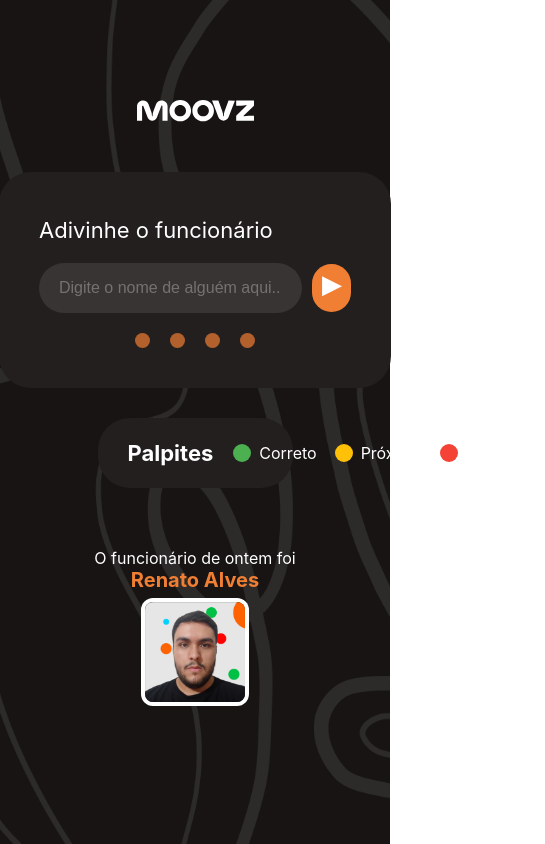
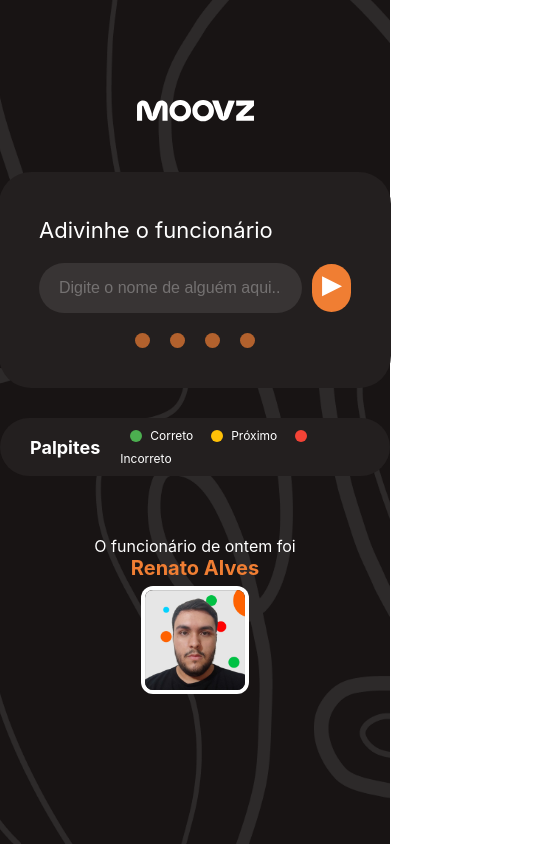
Before and after one commit to CaduRomaniello/moovzdle, a React (Create React App) app: page / in a window 390 px wide. Shown: the whole page, 545 px wide, since content can reach past the window. Built offline with nearby package versions, Linux system fonts and the light colour scheme.

Commit message:
feat(ui): add responsivity for screens with max-width 480px

```diff
--- a/package.json
+++ b/package.json
@@ -35,5 +35,10 @@
       "last 1 firefox version",
       "last 1 safari version"
     ]
+  },
+  "devDependencies": {
+    "autoprefixer": "^10.4.21",
+    "postcss": "^8.5.6",
+    "tailwindcss": "^3.4.17"
   }
 }
--- /dev/null
+++ b/postcss.config.js
@@ -0,0 +1,6 @@
+module.exports = {
+  plugins: {
+    tailwindcss: {},
+    autoprefixer: {},
+  },
+}
--- a/src/styles/caption.css
+++ b/src/styles/caption.css
@@ -50,3 +50,104 @@
 .red {
     background-color: #F44336;
 }
+
+@media screen and (max-width: 1200px) {
+.caption {
+    display: flex;
+    flex-direction: row;
+    align-items: center;
+    justify-content: center;
+    width: 60%;
+    justify-content: space-between;
+    background-color: #231F1F;
+    border-radius: 32px;
+    padding: 0px 20px;
+    box-sizing: border-box;
+    margin-top: 30px;
+    color: #fff
+}
+}
+
+@media screen and (max-width: 768px) {
+.caption {
+    display: flex;
+    flex-direction: row;
+    align-items: center;
+    justify-content: center;
+    width: 70%;
+    justify-content: space-between;
+    background-color: #231F1F;
+    border-radius: 32px;
+    padding: 0px 20px;
+    box-sizing: border-box;
+    margin-top: 30px;
+    color: #fff
+}
+.circle {
+    width: 14px;
+    height: 14px;
+    border-radius: 50%;
+    margin-left: 10px;
+    /* Espaço entre os círculos e textos */
+}
+.legend-text{
+    font-size: 14px;
+    flex-wrap: wrap;
+}
+.legend-container {
+    display: flex;
+    flex-direction: row;
+    align-items: center;
+    /* gap: 8px; */
+    /* Espaço entre os elementos */
+    /* padding-right: 10px; */
+    flex-wrap: wrap;
+}
+}
+
+@media screen and (max-width: 480px) {
+.caption {
+    display: flex;
+    flex-direction: row;
+    align-items: center;
+    justify-content: center;
+    width: auto;
+    justify-content: space-between;
+    background-color: #231F1F;
+    border-radius: 32px;
+    padding: 0px 20px;
+    box-sizing: border-box;
+    margin-top: 30px;
+    color: #fff
+}
+
+.caption-title {
+    font-size: 18px;
+    color: #fff;
+    margin-right: 10px;
+    font-weight: bold;
+    /* Adicionado para deixar o texto em negrito */
+    padding-left: 10px;
+
+}
+.circle {
+    width: 12px;
+    height: 12px;
+    border-radius: 50%;
+    margin-left: 10px;
+    /* Espaço entre os círculos e textos */
+}
+.legend-text{
+    font-size: 12px;
+    flex-wrap: wrap;
+}
+.legend-container {
+    display: flex;
+    flex-direction: row;
+    align-items: center;
+    gap: 8px;
+    /* Espaço entre os elementos */
+    padding: 10px 10px;
+    flex-wrap: wrap;
+}
+}
--- a/src/styles/guesses.css
+++ b/src/styles/guesses.css
@@ -9,3 +9,11 @@
     gap: 20px;
     margin-top: 30px;
 }
+
+@media screen and (max-width: 480px) {
+    .guesses-container {
+        min-width: 90%;
+
+
+    }
+}
```
Also changed, not shown: tailwind.config.js (added, +10 -0 lines), 1 other file (tests, documents, lock files or other folders).
